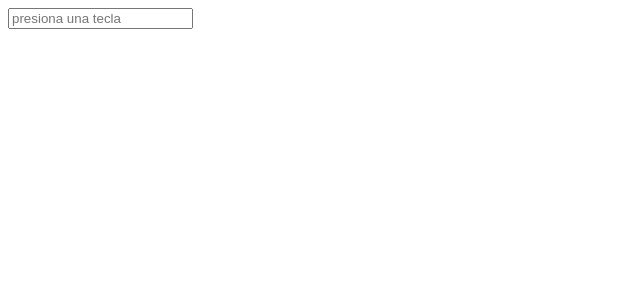
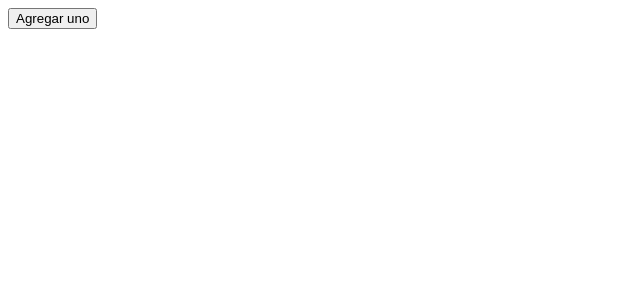
Before and after one commit to javierh2/DH_Course_ReactJS, a React (Vite) app in the folder first-project-react/: page / in a window 1280 px wide. Shown: the top 300 px of the page, without its empty margins (0-640 px from the left). Built offline with nearby package versions, Linux system fonts and the light colour scheme.

Commit message:
manejo de estados en un nuevo componente llamado ContadorApp

```diff
--- /dev/null
+++ b/first-project-react/src/ContadorApp.jsx
@@ -0,0 +1,10 @@
+import React from 'react'
+
+export const ContadorApp = ({counter}) => {
+    console.log(counter)
+  return (
+    <>
+        <button onClick={() => counter + 1}>Agregar uno</button>
+    </>
+  )
+}
--- a/first-project-react/src/VariablesApp.jsx
+++ /dev/null
@@ -1,19 +0,0 @@
-import React from 'react'
-
-export const VariablesApp = () => {
-  const handleKeyUp = (event) =>{
-    // console.log(event)
-    // console.log(event.key)
-    if (event.shiftKey){
-      console.log(event.key)
-      console.log('la tecla shift está presionada en', {event})
-    }else{
-      console.log('no estás presionando shift')
-    }
-  }
-  return (
-    <>
-        <input type="text" onKeyUp={handleKeyUp} placeholder='presiona una tecla' />
-    </>
-  )
-}
--- a/first-project-react/src/main.jsx
+++ b/first-project-react/src/main.jsx
@@ -1,11 +1,12 @@
 import { StrictMode } from 'react'
 import { createRoot } from 'react-dom/client'
-import { VariablesApp } from './VariablesApp'
+import { ContadorApp } from './ContadorApp'
+
 
 
 
 createRoot(document.getElementById('root')).render(
   <StrictMode>
-    <VariablesApp />
+    <ContadorApp counter={0}/>
   </StrictMode>,
 )
```
